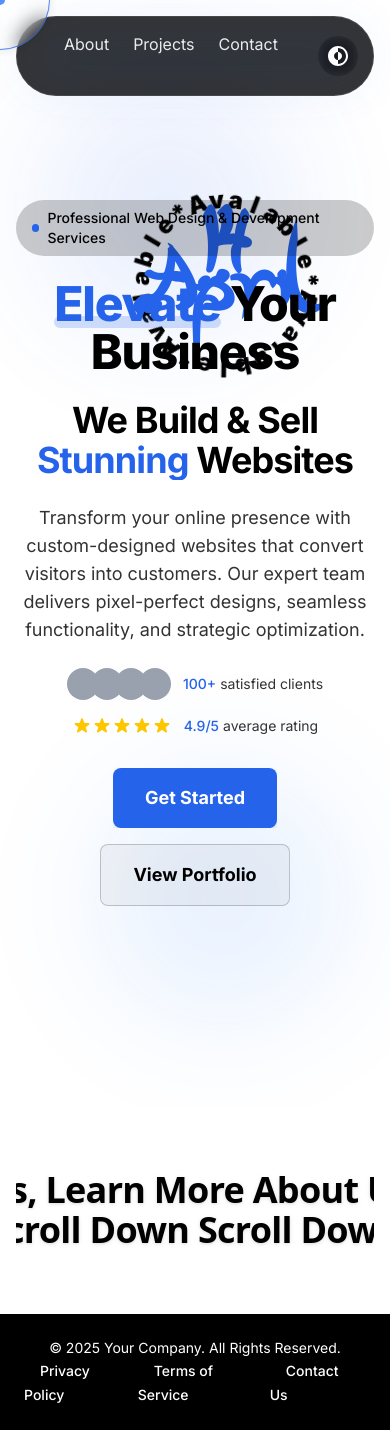
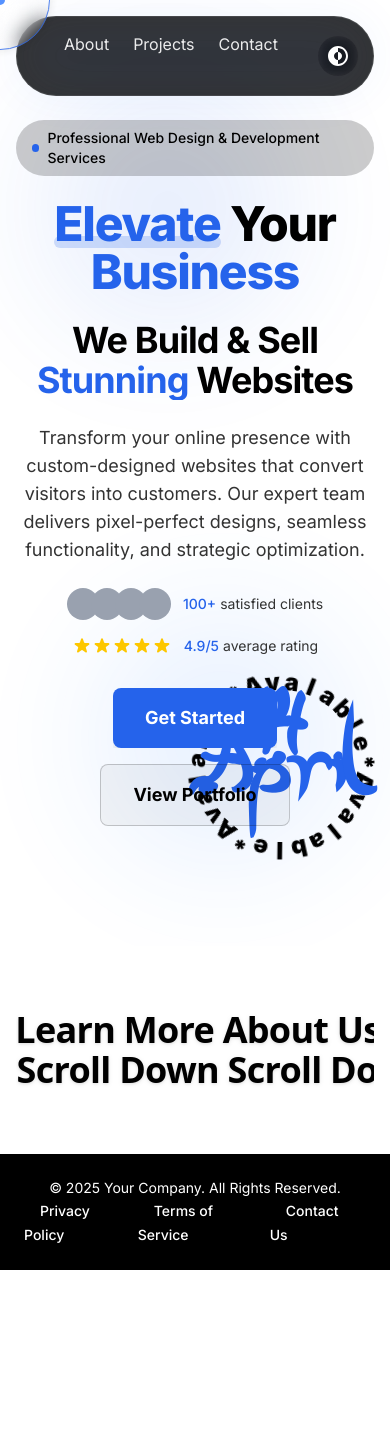
Before and after one commit to MasoudAminii/portfolio, a Next.js app: page / in a window 390 px wide. After the commit the page ends 1270 px from the top, so only its background shows below. Built offline with nearby package versions, Linux system fonts and the light colour scheme.

Commit message:
changed the mouse animation

```diff
--- a/src/Components/ui/ScrollVelocity.tsx
+++ b/src/Components/ui/ScrollVelocity.tsx
@@ -68,7 +68,7 @@
 export const ScrollVelocity: React.FC<ScrollVelocityProps> = ({
   scrollContainerRef,
   texts = [],
-  velocity = 100,
+  velocity = 60,
   className = "",
   damping = 50,
   stiffness = 400,
--- a/src/app/page.tsx
+++ b/src/app/page.tsx
@@ -22,7 +22,7 @@
 
 function HeroSection() {
   return (
-    <section className="relative flex flex-col items-center justify-center overflow-hidden bg-gradient-to-b from-[var(--gradiant-from)] to-[--gradiant-to] px-4 py-50">
+    <section className="relative flex flex-col items-center justify-center overflow-hidden bg-gradient-to-b from-[var(--gradiant-from)] to-[--gradiant-to] px-4 py-30 md:py-50">
       <div className="wrapper container mx-auto">
         {/* Background Elements */}
         <div className="absolute inset-0 opacity-10">
@@ -31,15 +31,18 @@
         </div>
         {/* Floating Website Mockups */}
         <HeroProjectAnimation />
+
+        {/* Main Content */}
+        <div className="relative z-10 mx-auto flex max-w-4xl flex-col items-center gap-6">
           {/* Circular Text */}
-        <div className="absolute top-1/6 right-1/6 flex items-center justify-center">
+          <div className="absolute -right-[2%] flex items-center justify-center max-md:-bottom-10 md:-top-22 lg:-right-20">
             <CircularText
               text="Avalable*Avalable*Avalable*"
               onHover="speedUp"
               spinDuration={20}
               className="text-[var(--primary-color)]"
             />
-          <div className="absolute flex items-center justify-center text-center text-[var(--accent-color)]">
+            <div className="absolute text-center text-[var(--accent-color)]">
               <span
                 className={`${getFarsiFont.className} text-9xl leading-10 font-semibold`}
               >
@@ -47,8 +50,6 @@
               </span>
             </div>
           </div>
-        {/* Main Content */}
-        <div className="relative z-10 mx-auto flex max-w-4xl flex-col items-center gap-6">
           {/* Announcement Badge */}
           <AnimateText>
             <div className="mx-auto flex max-w-max items-center rounded-full bg-[var(--bg-light)] px-4 py-2 backdrop-blur-sm">
@@ -68,7 +69,10 @@
                 </span>
                 <span className="absolute bottom-0 left-0 h-3 w-full rounded-lg bg-[var(--accent-color)] opacity-20"></span>
               </span>{" "}
-              Your Business
+              Your{" "}
+              <span className="relative z-10 text-[var(--accent-color)]">
+                Business
+              </span>
             </h1>
           </AnimateText>
 
```
Lines whose indentation alone changed are shown as unchanged.
